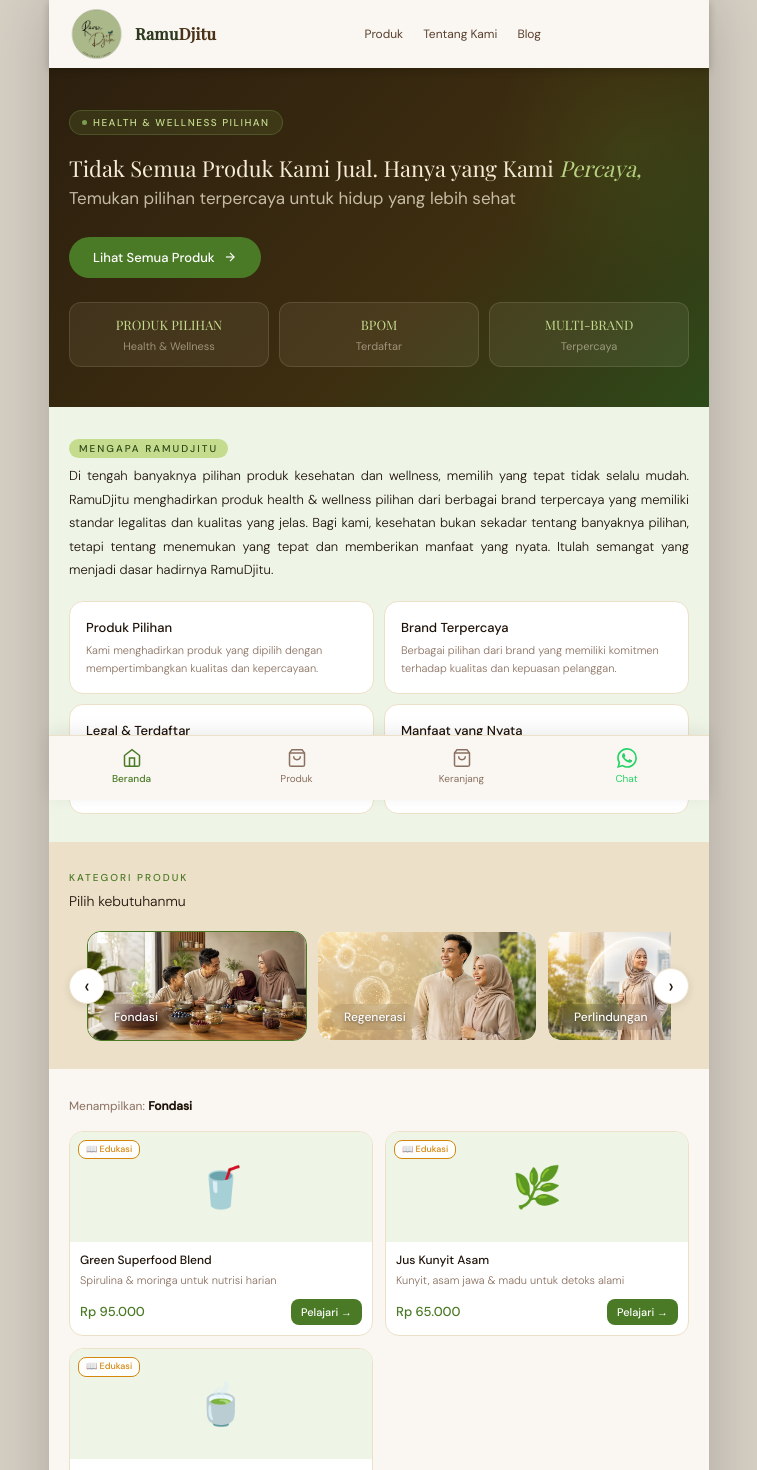
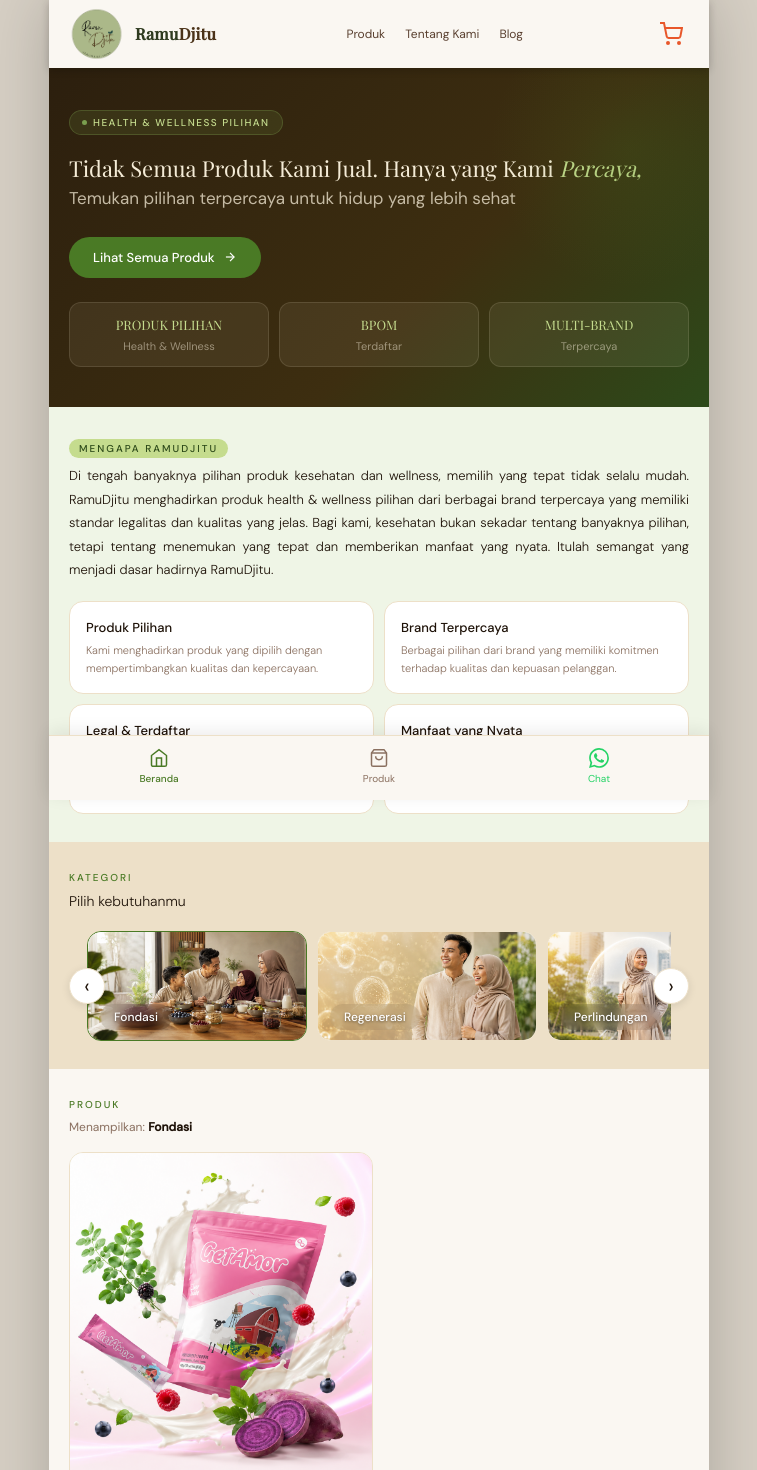
Before and after one commit to ramudjitu/ramudjitu-store, a Next.js app: page / in a window 1280 px wide. Shown: the top 1470 px of the page, without its empty margins (261-1018 px from the left). Built offline with nearby package versions, Linux system fonts and the light colour scheme; a web font is replaced by a local one.

Commit message:
update header keranjang, kategori foto, produk GetAmor, bottom nav

```diff
--- a/app/page.tsx
+++ b/app/page.tsx
@@ -9,15 +9,14 @@
   harga: string;
   emoji: string;
   lp: string;
+  img?: string;
 }
 
 type KategoriKey = "nutrisi" | "stamina" | "amino" | "antioksidan";
 
 const produkData: Record<KategoriKey, Produk[]> = {
   nutrisi: [
-    { nama: "Green Superfood Blend", desc: "Spirulina & moringa untuk nutrisi harian", harga: "Rp 95.000", emoji: "🥤", lp: "#" },
-    { nama: "Jus Kunyit Asam", desc: "Kunyit, asam jawa & madu untuk detoks alami", harga: "Rp 65.000", emoji: "🌿", lp: "#" },
-    { nama: "Minuman Jahe Merah", desc: "Jahe merah & kayu manis untuk kehangatan", harga: "Rp 55.000", emoji: "🍵", lp: "#" },
+    { nama: "GetAmor Superfood Premium Nutrisi Lengkap untuk Semua Keluarga Sehat Setiap Hari", desc: "Menjaga kesehatan keluarga bukan hal yang mudah di.", harga: "Rp 375.000", emoji: "🥤", lp: "#", img: "/GetAmor.png" },
   ],
   stamina: [
     { nama: "Ramu Stamina Plus", desc: "Temulawak & jahe merah untuk vitalitas harian", harga: "Rp 89.000", emoji: "⚡", lp: "#" },
@@ -186,7 +185,8 @@
   .ramu-produk-grid { display: grid; grid-template-columns: 1fr 1fr; gap: 12px; }
   .ramu-p-card { background: #fff; border: 1px solid var(--cream-mid); border-radius: 14px; overflow: hidden; cursor: pointer; transition: all 0.2s; }
   .ramu-p-card:hover { border-color: var(--green-bright); transform: translateY(-2px); box-shadow: 0 6px 16px rgba(74,122,37,0.1); }
-  .ramu-p-img { height: 110px; background: var(--green-pale); display: flex; align-items: center; justify-content: center; font-size: 40px; position: relative; }
+  .ramu-p-img { height: 320px; background: var(--green-pale); display: flex; align-items: center; justify-content: center; font-size: 40px; position: relative; overflow: hidden; }
+.ramu-p-img img { position: absolute; inset: 0; width: 100%; height: 100%; object-fit: cover; }
   .ramu-p-lp-tag { position: absolute; top: 8px; left: 8px; background: rgba(255,255,255,0.92); border: 1px solid var(--amber); color: var(--amber); font-size: 9px; font-weight: 500; padding: 2px 7px; border-radius: 8px; }
   .ramu-p-info { padding: 10px; }
   .ramu-p-name { font-size: 12px; font-weight: 500; color: var(--text-dark); margin-bottom: 4px; line-height: 1.4; }
@@ -300,9 +300,16 @@
               <Link href="/blog">Blog</Link>
 
             </nav>
-            <button className={`ramu-hamburger${menuOpen ? " open" : ""}`} onClick={() => setMenuOpen(!menuOpen)}>
-              <span></span><span></span><span></span>
-            </button>
+            <button style={{background:"none", border:"none", cursor:"pointer", padding:"6px", position:"relative"}} onClick={() => {}}>
+                <svg viewBox="0 0 24 24" style={{width:"24px", height:"24px", fill:"none", stroke:"#E8572A", strokeWidth:"2"}}>
+                  <circle cx="9" cy="21" r="1"/>
+                  <circle cx="20" cy="21" r="1"/>
+                  <path d="M1 1h4l2.68 13.39a2 2 0 001.99 1.61h9.72a2 2 0 001.99-1.61L23 6H6"/>
+                </svg>
+              </button>
+              <button className={`ramu-hamburger${menuOpen ? " open" : ""}`} onClick={() => setMenuOpen(!menuOpen)}>
+                <span></span><span></span><span></span>
+              </button>
           </header>
 
           {/* MOBILE MENU */}
@@ -352,7 +359,7 @@
 
           {/* KATEGORI */}
           <section className="ramu-section-alt" id="produk">
-            <div className="ramu-eyebrow">Kategori Produk</div>
+            <div className="ramu-eyebrow">Kategori</div>
             <h2 className="ramu-section-title">Pilih kebutuhanmu</h2>
             <div style={{position:"relative", padding:"0 18px"}}>
               <button onClick={() => { scrollKat(-1); setBtnActive('left'); setTimeout(()=>setBtnActive(''),300); }} style={{position:"absolute", left:"0", top:"50%", transform:"translateY(-50%)", zIndex:10, background: btnActive==='left' ? '#4A7A25' : '#fff', border:"1.5px solid #EDE0C8", borderRadius:"50%", width:"36px", height:"36px", fontSize:"20px", lineHeight:"1", cursor:"pointer", boxShadow:"0 2px 8px rgba(0,0,0,0.1)", display:"flex", alignItems:"center", justifyContent:"center", transition:"background 0.2s", color: btnActive==='left' ? '#fff' : '#1E1208'}}>‹</button>
@@ -372,21 +379,21 @@
 
           {/* PRODUK */}
           <section className="ramu-section">
-            <div className="ramu-filter-label">Menampilkan: <strong>{kategoriList.find((k) => k.key === aktifKategori)?.nama}</strong></div>
+            <div className="ramu-eyebrow">Produk</div>
+<div className="ramu-filter-label">Menampilkan: <strong>{kategoriList.find((k) => k.key === aktifKategori)?.nama}</strong></div>
             <div className="ramu-produk-grid">
               {produkData[aktifKategori].map((p, i) => (
                 <div key={i} className="ramu-p-card" onClick={() => (window.location.href = p.lp)}>
                   <div className="ramu-p-img">
-                    <span className="ramu-p-lp-tag">📖 Edukasi</span>
-                    {p.emoji}
-                  </div>
+                    {p.img && <img src={p.img} alt={p.nama} />}
+                    </div>
                   <div className="ramu-p-info">
                     <div className="ramu-p-name">{p.nama}</div>
                     <div className="ramu-p-desc">{p.desc}</div>
                     <div className="ramu-p-footer">
                       <span className="ramu-p-price">{p.harga}</span>
-                      <button className="ramu-p-btn">Pelajari →</button>
                     </div>
+                    <button className="ramu-p-btn" style={{width:"100%", marginTop:"8px", padding:"8px", borderRadius:"999px"}}>Pelajari →</button>
                   </div>
                 </div>
               ))}
@@ -455,10 +462,7 @@
                 <svg viewBox="0 0 24 24"><path d="M6 2L3 6v14a2 2 0 002 2h14a2 2 0 002-2V6l-3-4z"/><line x1="3" y1="6" x2="21" y2="6"/><path d="M16 10a4 4 0 01-8 0"/></svg>
                 <span>Produk</span>
               </button>
-              <button className="ramu-bottom-nav-item" onClick={() => scrollTo("produk")}>
-                <svg viewBox="0 0 24 24" fill="none" stroke="currentColor" strokeWidth="2"><path d="M6 2L3 6v14a2 2 0 002 2h14a2 2 0 002-2V6l-3-4z"/><line x1="3" y1="6" x2="21" y2="6"/><path d="M16 10a4 4 0 01-8 0"/></svg>
-                <span>Keranjang</span>
-              </button>
+
               <button className="ramu-bottom-nav-item ramu-bottom-nav-wa" onClick={() => window.open(`https://wa.me/${waNumber}`, "_blank")}>
                 <svg viewBox="0 0 24 24"><path d="M17.472 14.382c-.297-.149-1.758-.867-2.03-.967-.273-.099-.471-.148-.67.15-.197.297-.767.966-.94 1.164-.173.199-.347.223-.644.075-.297-.15-1.255-.463-2.39-1.475-.883-.788-1.48-1.761-1.653-2.059-.173-.297-.018-.458.13-.606.134-.133.298-.347.446-.52.149-.174.198-.298.298-.497.099-.198.05-.371-.025-.52-.075-.149-.669-1.612-.916-2.207-.242-.579-.487-.5-.669-.51-.173-.008-.371-.01-.57-.01-.198 0-.52.074-.792.372-.272.297-1.04 1.016-1.04 2.479 0 1.462 1.065 2.875 1.213 3.074.149.198 2.096 3.2 5.077 4.487.709.306 1.262.489 1.694.625.712.227 1.36.195 1.871.118.571-.085 1.758-.719 2.006-1.413.248-.694.248-1.289.173-1.413-.074-.124-.272-.198-.57-.347m-5.421 7.403h-.004a9.87 9.87 0 01-5.031-1.378l-.361-.214-3.741.982.998-3.648-.235-.374a9.86 9.86 0 01-1.51-5.26c.001-5.45 4.436-9.884 9.888-9.884 2.64 0 5.122 1.03 6.988 2.898a9.825 9.825 0 012.893 6.994c-.003 5.45-4.437 9.884-9.885 9.884m8.413-18.297A11.815 11.815 0 0012.05 0C5.495 0 .16 5.335.157 11.892c0 2.096.547 4.142 1.588 5.945L.057 24l6.305-1.654a11.882 11.882 0 005.683 1.448h.005c6.554 0 11.89-5.335 11.893-11.893a11.821 11.821 0 00-3.48-8.413z"/></svg>
                 <span>Chat</span>
```
Also changed, not shown: public/GetAmor.png (added).
